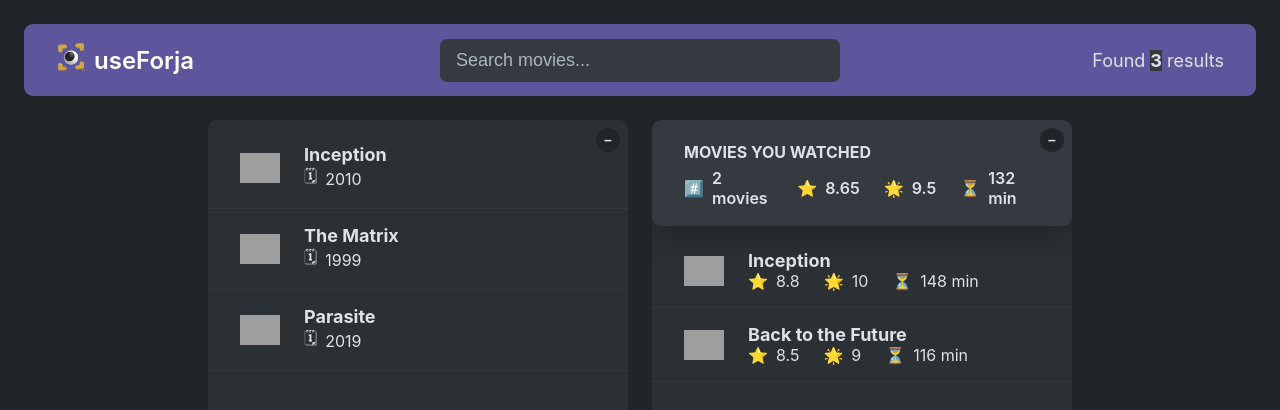
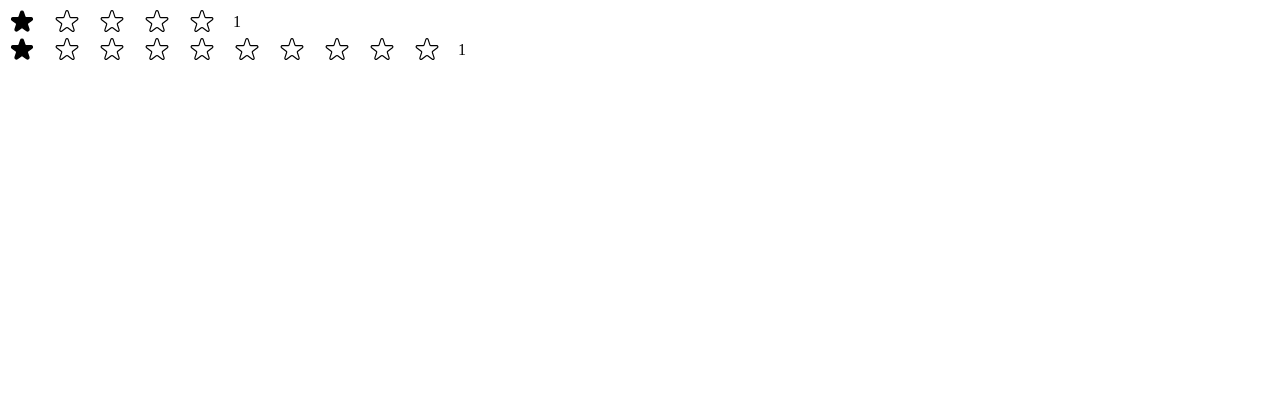
Before and after one commit to JasserBA/react-redux-nextjs-learning, a React (Create React App) app in the folder section-10/useforja/: page / in a window 1280 px wide. Shown: the top 410 px of the page. Built offline with nearby package versions, Linux system fonts and the light colour scheme; grey boxes are pictures that could not be loaded.

Commit message:
Update: Created the initial RatingStars

```diff
--- /dev/null
+++ b/section-10/useforja/src/StarRating.js
@@ -0,0 +1,110 @@
+import { useState } from "react";
+
+const containerStyle = {
+  display: "flex",
+  alignItems: "center",
+  gap: "17px",
+};
+
+const starContainerStyle = {
+  display: "flex",
+};
+
+const textStyle = {
+  lieHeight: "1",
+  margin: "0",
+};
+
+export default function StarRating({ maxRating }) {
+  const [rating, setRating] = useState(1);
+
+  function handleRating(rating) {
+    setRating(rating);
+  }
+
+  return (
+    <div style={starContainerStyle}>
+      <div style={containerStyle}>
+        {Array.from({ length: maxRating }, (_, i) => (
+          <Star
+            key={i}
+            onRate={() => handleRating(i + 1)}
+            full={rating >= i + 1}
+          />
+        ))}
+        <p style={textStyle}>{rating || ""}</p>
+      </div>
+    </div>
+  );
+}
+
+const starStyle = {
+  width: "28px",
+  height: "28px",
+  display: "block",
+  cursor: "pointer",
+};
+
+function Star({ onRate, full }) {
+  return (
+    <span role="button" style={starStyle} onClick={onRate}>
+      {full ? (
+        <svg
+          xmlns="http://www.w3.org/2000/svg"
+          viewBox="0 0 20 20"
+          fill="#000"
+          stroke="#000"
+        >
+          <path d="M9.049 2.927c.3-.921 1.603-.921 1.902 0l1.07 3.292a1 1 0 00.95.69h3.462c.969 0 1.371 1.24.588 1.81l-2.8 2.034a1 1 0 00-.364 1.118l1.07 3.292c.3.921-.755 1.688-1.54 1.118l-2.8-2.034a1 1 0 00-1.175 0l-2.8 2.034c-.784.57-1.838-.197-1.539-1.118l1.07-3.292a1 1 0 00-.364-1.118L2.98 8.72c-.783-.57-.38-1.81.588-1.81h3.461a1 1 0 00.951-.69l1.07-3.292z" />
+        </svg>
+      ) : (
+        <svg
+          xmlns="http://www.w3.org/2000/svg"
+          fill="none"
+          viewBox="0 0 24 24"
+          stroke="#000"
+        >
+          <path
+            strokeLinecap="round"
+            strokeLinejoin="round"
+            strokeWidth="{2}"
+            d="M11.049 2.927c.3-.921 1.603-.921 1.902 0l1.519 4.674a1 1 0 00.95.69h4.915c.969 0 1.371 1.24.588 1.81l-3.976 2.888a1 1 0 00-.363 1.118l1.518 4.674c.3.922-.755 1.688-1.538 1.118l-3.976-2.888a1 1 0 00-1.176 0l-3.976 2.888c-.783.57-1.838-.197-1.538-1.118l1.518-4.674a1 1 0 00-.363-1.118l-3.976-2.888c-.784-.57-.38-1.81.588-1.81h4.914a1 1 0 00.951-.69l1.519-4.674z"
+          />
+        </svg>
+      )}
+    </span>
+  );
+}
+
+/*
+FULL STAR
+
+<svg
+  xmlns="http://www.w3.org/2000/svg"
+  viewBox="0 0 20 20"
+  fill="#000"
+  stroke="#000"
+>
+  <path
+    d="M9.049 2.927c.3-.921 1.603-.921 1.902 0l1.07 3.292a1 1 0 00.95.69h3.462c.969 0 1.371 1.24.588 1.81l-2.8 2.034a1 1 0 00-.364 1.118l1.07 3.292c.3.921-.755 1.688-1.54 1.118l-2.8-2.034a1 1 0 00-1.175 0l-2.8 2.034c-.784.57-1.838-.197-1.539-1.118l1.07-3.292a1 1 0 00-.364-1.118L2.98 8.72c-.783-.57-.38-1.81.588-1.81h3.461a1 1 0 00.951-.69l1.07-3.292z"
+  />
+</svg>
+
+
+EMPTY STAR
+
+<svg
+  xmlns="http://www.w3.org/2000/svg"
+  fill="none"
+  viewBox="0 0 24 24"
+  stroke="#000"
+>
+  <path
+    strokeLinecap="round"
+    strokeLinejoin="round"
+    strokeWidth="{2}"
+    d="M11.049 2.927c.3-.921 1.603-.921 1.902 0l1.519 4.674a1 1 0 00.95.69h4.915c.969 0 1.371 1.24.588 1.81l-3.976 2.888a1 1 0 00-.363 1.118l1.518 4.674c.3.922-.755 1.688-1.538 1.118l-3.976-2.888a1 1 0 00-1.176 0l-3.976 2.888c-.783.57-1.838-.197-1.538-1.118l1.518-4.674a1 1 0 00-.363-1.118l-3.976-2.888c-.784-.57-.38-1.81.588-1.81h4.914a1 1 0 00.951-.69l1.519-4.674z"
+  />
+</svg>
+
+*/
--- a/section-10/useforja/src/index.js
+++ b/section-10/useforja/src/index.js
@@ -1,11 +1,14 @@
 import React from "react";
 import ReactDOM from "react-dom/client";
-import "./index.css";
-import App from "./App";
+import StarRating from "./StarRating";
+// import "./index.css";
+// import App from "./App";
 
 const root = ReactDOM.createRoot(document.getElementById("root"));
 root.render(
   <React.StrictMode>
-    <App />
+    {/* <App /> */}
+    <StarRating maxRating={5} />
+    <StarRating maxRating={10} />
   </React.StrictMode>
 );
```
Also changed, not shown: section-10/useforja/src/index.css (+0 -33 lines).
